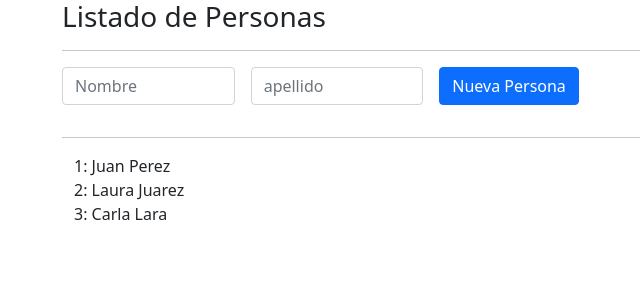
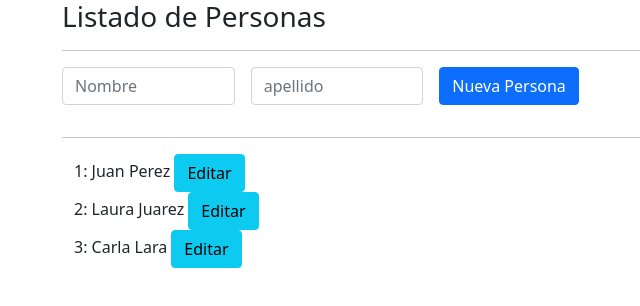
Before and after one commit to cfdavilal/curso_angular, an Angular app: page / in a window 1280 px wide. Shown: the top 306 px of the page, without its empty margins (20-660 px from the left). Built offline with nearby package versions, Linux system fonts and the light colour scheme.

Commit message:
Comunicacion entre servicios

```diff
--- /dev/null
+++ b/src/app/LoggingService.service.ts
@@ -0,0 +1,5 @@
+export class LoggingService {
+  enviaMensajeAConsola(mensaje: string) {
+    console.log(mensaje);
+  }
+}
--- a/src/app/app.module.ts
+++ b/src/app/app.module.ts
@@ -12,6 +12,8 @@ import { ListadoPersonaComponent } from './listado-persona/listado-persona.compo
 import { FormularioComponent } from './formulario/formulario.component';
 import { FormCalculadoraComponent } from './form-calculadora/form-calculadora.component';
 import { ResultadoCalculadoraComponent } from './resultado-calculadora/resultado-calculadora.component';
+import { LoggingService } from './loggingService.service';
+import { PersonasService } from './personas.service';
 
 @NgModule({
   declarations: [
@@ -30,7 +32,7 @@ import { ResultadoCalculadoraComponent } from './resultado-calculadora/resultado
     AppRoutingModule,
     FormsModule //Necesario para el Two Way binding
   ],
-  providers: [],
+  providers: [LoggingService, PersonasService],
   bootstrap: [AppComponent]
 })
 export class AppModule { }
--- a/src/app/formulario/formulario.component.ts
+++ b/src/app/formulario/formulario.component.ts
@@ -7,18 +7,31 @@ import {
   ViewChild,
 } from '@angular/core';
 import { Persona } from '../listado-personas/Persona.model';
+import { LoggingService } from '../loggingService.service';
+import { PersonasService } from '../personas.service';
 
 @Component({
   selector: 'app-formulario',
   templateUrl: './formulario.component.html',
   styleUrls: ['./formulario.component.css'],
+  providers: [PersonasService],
 })
 export class FormularioComponent implements OnInit {
   @Output() personaCreada = new EventEmitter<Persona>();
 
   @ViewChild('nombreInput') nombreInput: ElementRef;
   @ViewChild('apellidoInput') apellidoInput: ElementRef;
-  constructor() {}
+  constructor(
+    private LoggingService: LoggingService,
+    private personasService: PersonasService
+  ) {
+    /*     this.personasService.saludar.subscribe(
+      (indice: number) => alert('sdfsd')
+    ); */
+    this.personasService.saludar.subscribe((indice: number) =>
+      alert('hola we')
+    );
+  }
 
   ngOnInit(): void {}
 
@@ -27,6 +40,13 @@ export class FormularioComponent implements OnInit {
       this.nombreInput.nativeElement.value,
       this.apellidoInput.nativeElement.value
     );
+    this.LoggingService.enviaMensajeAConsola(
+      'Enviamos a la persona: ' +
+        nueva_persona.nombre +
+        ' ' +
+        nueva_persona.apellido
+    );
     this.personaCreada.emit(nueva_persona);
+    //this.personasService.agregarPersona(nueva_persona)
   }
 }
--- a/src/app/listado-persona/listado-persona.component.html
+++ b/src/app/listado-persona/listado-persona.component.html
@@ -4,6 +4,7 @@
       <div class="col">
         <div >
           {{ indice + 1 }}: {{ persona.nombre }} {{ persona.apellido }}
+          <button type="submit" class="btn btn-info" (click)='emitirSaludo()'> Editar</button>
         </div>
       </div>
     </div>
--- a/src/app/listado-persona/listado-persona.component.ts
+++ b/src/app/listado-persona/listado-persona.component.ts
@@ -1,5 +1,7 @@
+import { ThrowStmt } from '@angular/compiler';
 import { Component, Input, OnInit } from '@angular/core';
 import { Persona } from '../listado-personas/Persona.model';
+import { PersonasService } from '../personas.service';
 
 @Component({
   selector: 'app-listado-persona',
@@ -7,9 +9,14 @@ import { Persona } from '../listado-personas/Persona.model';
   styleUrls: ['./listado-persona.component.css'],
 })
 export class ListadoPersonaComponent implements OnInit {
-  constructor() {}
+  constructor(private personasService: PersonasService) {}
 
   ngOnInit(): void {}
   @Input() persona: Persona;
   @Input() indice: number;
+
+  emitirSaludo(){
+    this.personasService.saludar.emit(this.indice)
+    alert(this.personasService.personas[1].nombre)
+  }
 }
--- a/src/app/listado-personas/listado-personas.component.html
+++ b/src/app/listado-personas/listado-personas.component.html
@@ -4,7 +4,7 @@
   </div>
   <hr />
   <!-- Formulario -->
-  <app-formulario (personaCreada)='personaAgregada($event)'></app-formulario>
+  <app-formulario (personaCreada)="personaAgregada($event)"></app-formulario>
   <hr />
   <app-listado-persona
     *ngFor="let personaElemento of personas; let i = index"
--- a/src/app/listado-personas/listado-personas.component.ts
+++ b/src/app/listado-personas/listado-personas.component.ts
@@ -1,4 +1,5 @@
 import { Component, OnInit } from '@angular/core';
+import { PersonasService } from '../personas.service';
 import { Persona } from './Persona.model';
 
 @Component({
@@ -8,16 +9,15 @@ import { Persona } from './Persona.model';
 })
 export class ListadoPersonasComponent implements OnInit {
   public titulo: string = 'Listado de Personas';
-  public personas: Persona[] = [
-    new Persona('Juan', 'Perez'),
-    new Persona('Laura', 'Juarez'),
-    new Persona('Carla', 'Lara'),
-  ];
+  public personas: Persona[] = []
+
   personaAgregada(persona: Persona) {
-    this.personas.push(persona)
+    this.personasService.agregarPersona(persona)
   }
 
-  constructor() {}
+  constructor(private personasService: PersonasService) {}
 
-  ngOnInit(): void {}
+  ngOnInit(): void {
+    this.personas = this.personasService.personas
+  }
 }
--- /dev/null
+++ b/src/app/personas.service.ts
@@ -0,0 +1,20 @@
+import { EventEmitter, Injectable } from '@angular/core';
+import { Persona } from './listado-personas/Persona.model';
+import { LoggingService } from './loggingService.service';
+
+@Injectable()
+export class PersonasService {
+  public personas: Persona[] = [
+    new Persona('Juan', 'Perez'),
+    new Persona('Laura', 'Juarez'),
+    new Persona('Carla', 'Lara'),
+  ];
+
+  saludar = new EventEmitter<number>();
+  constructor(private LoggingService: LoggingService) {}
+
+  agregarPersona(persona: Persona) {
+    this.personas.push(persona);
+    this.LoggingService.enviaMensajeAConsola('' + this.personas);
+  }
+}
```
